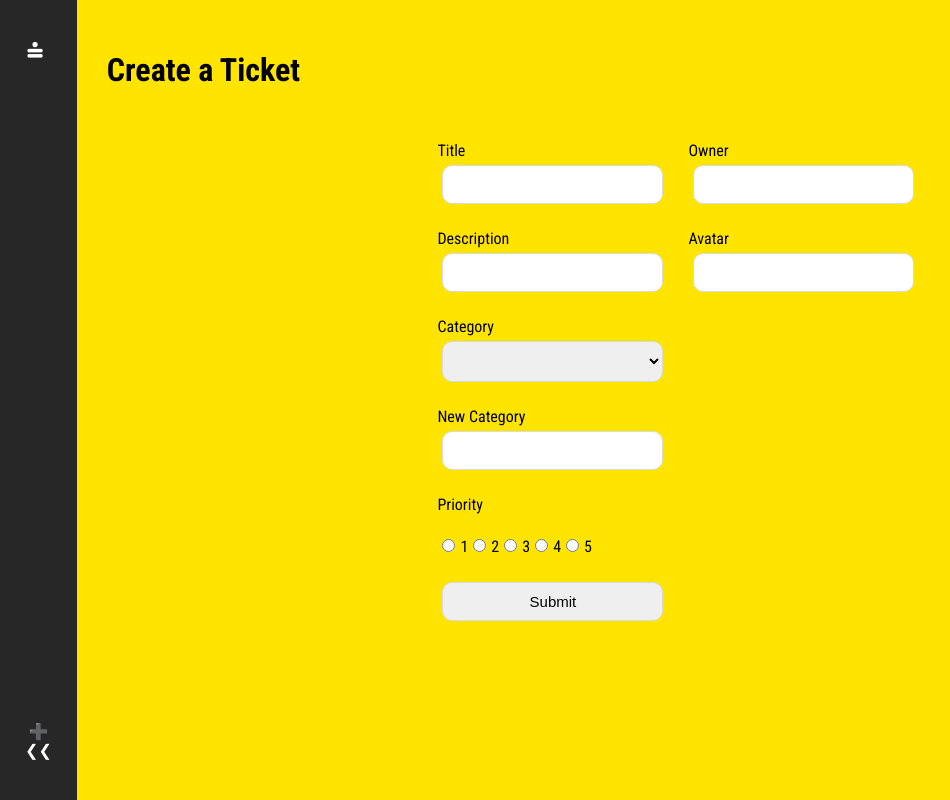
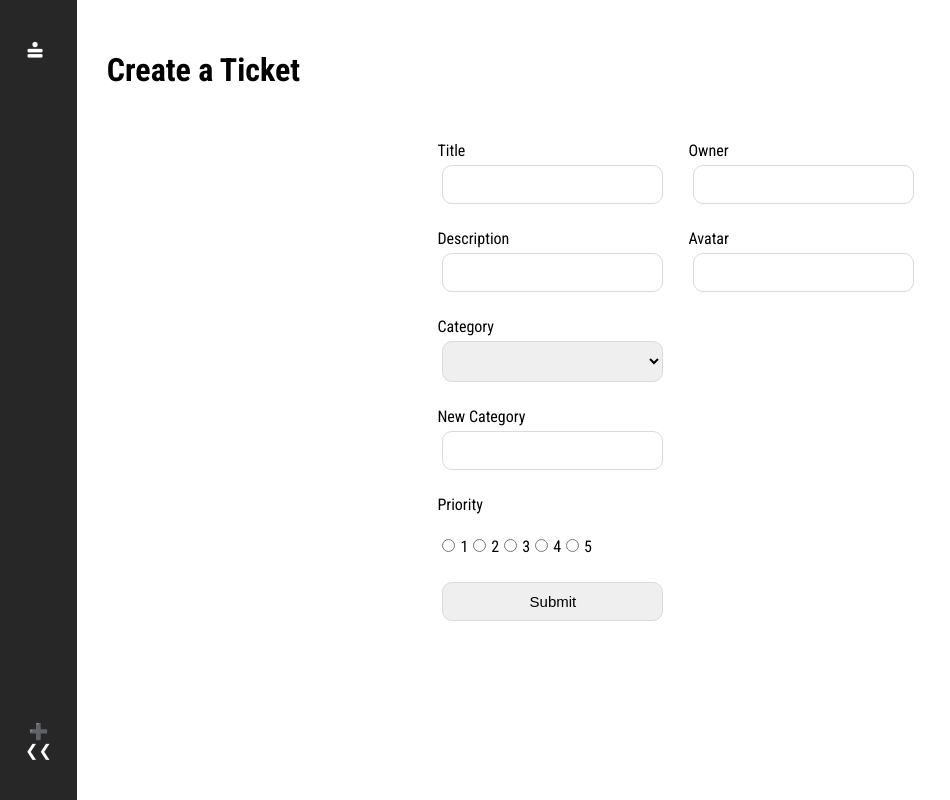
Before and after one commit to ali-alim/monday-clone, a React (Create React App) app in the folder client/: page /ticket in a window 1280 px wide. Shown: the whole page, without its empty margins (0-950 px from the left). Built offline with nearby package versions, Linux system fonts and the light colour scheme.

Commit message:
change background colors

```diff
--- a/client/src/index.css
+++ b/client/src/index.css
@@ -4,9 +4,9 @@ body {
   padding: 0;
   font-family: 'Roboto Condensed', sans-serif;
 }
-body{
+/* body{
   background-color: var(--yellow-color);
-}
+} */
 :root{
   --orange-color: #ff652f;
   --yellow-color: #ffe400;
--- a/client/src/pages/TicketPage.js
+++ b/client/src/pages/TicketPage.js
@@ -66,7 +66,8 @@ const TicketPage = ({ editMode }) => {
     <div className="ticket">
       <h1>{editMode ? "Update Your Ticket" : "Create a Ticket"}</h1>
       <div className="ticket-container" >
-        <form onSubmit={handleSubmit} style={{backgroundColor: editMode ? "var(--green-color)" : "var(--yellow-color)" }}>
+        {/* <form onSubmit={handleSubmit} style={{backgroundColor: editMode ? "var(--green-color)" : "var(--yellow-color)" }}> */}
+        <form onSubmit={handleSubmit}>
           <section>
             <label htmlFor="title">Title</label>
             <input
```
